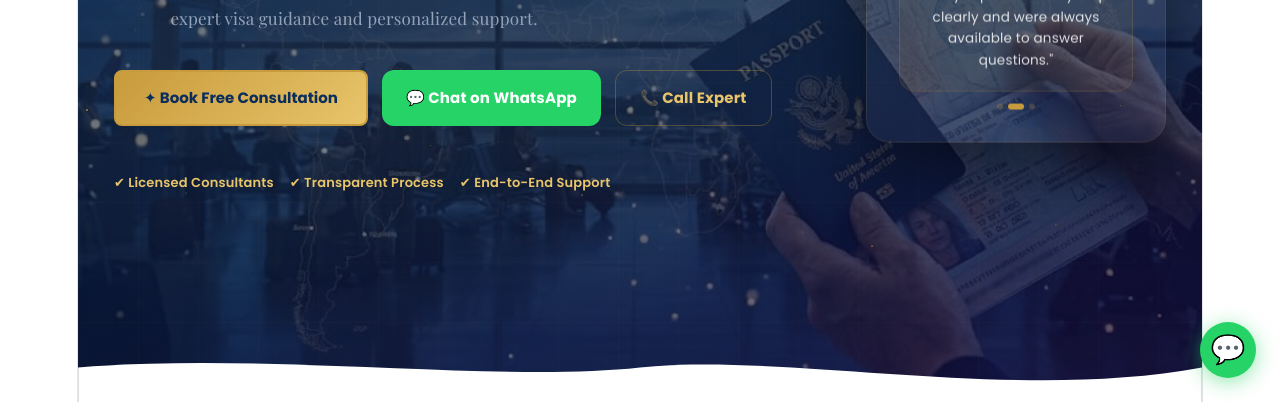
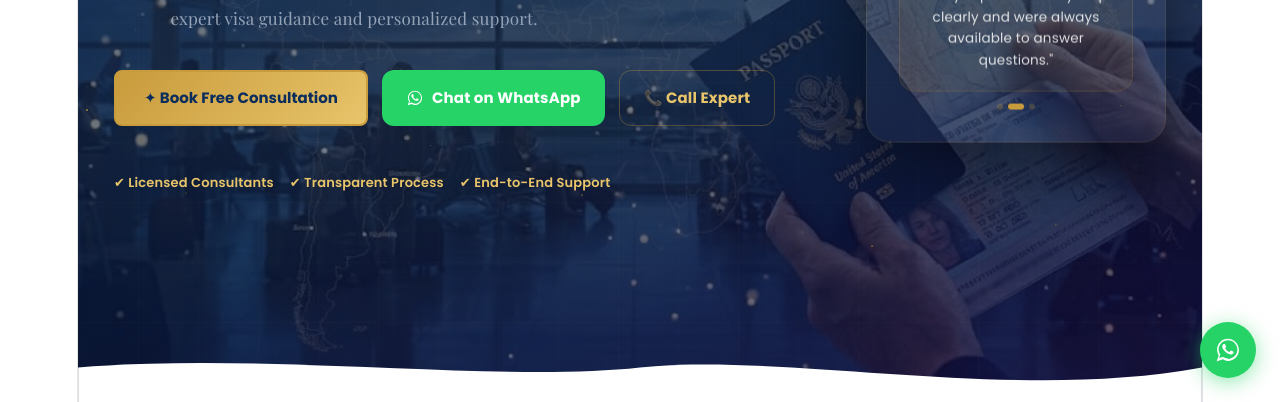
Before and after one commit to hetpatel79/visa-buddies, a React (Vite) app: page / in a window 1280 px wide. Shown: the part 398-800 px from the top of the page. Built offline with nearby package versions, Linux system fonts and the light colour scheme.

Commit message:
Add real WhatsApp/phone number (8160050554) with predefined message and proper SVG icon everywhere; add missing Study Abroad, Business Visa, PR sections so all nav links work

```diff
--- a/src/App.jsx
+++ b/src/App.jsx
@@ -115,6 +115,17 @@ function Stars({ count = 30 }) {
 }
 
 // ── Gold Shimmer Button ────────────────────────────────────────
+const PHONE_NUMBER = "+918160050554";
+const WA_NUMBER = "918160050554";
+const WA_MSG = "Hi Visa Buddies! I'm interested in visa consultation services. Could you please share more details?";
+const WA_LINK = `https://wa.me/${WA_NUMBER}?text=${encodeURIComponent(WA_MSG)}`;
+
+function WhatsAppIcon({ size = 18 }) {
+  return (
+    <svg width={size} height={size} viewBox="0 0 32 32" fill="currentColor"><path d="M16.001 3C9.097 3 3.5 8.597 3.5 15.5c0 2.42.687 4.682 1.878 6.604L3 29l7.073-2.34A12.43 12.43 0 0 0 16 28.5c6.904 0 12.5-5.597 12.5-12.5S22.905 3 16.001 3zm0 22.7c-2.05 0-3.974-.575-5.609-1.572l-.402-.24-4.198 1.39 1.41-4.092-.262-.42A10.18 10.18 0 0 1 5.3 15.5c0-5.91 4.79-10.7 10.7-10.7s10.7 4.79 10.7 10.7-4.79 10.7-10.7 10.7zm5.86-7.99c-.32-.16-1.9-.94-2.196-1.045-.295-.108-.51-.16-.724.16-.214.32-.83 1.045-1.018 1.26-.187.213-.374.24-.694.08-.32-.16-1.352-.498-2.575-1.587-.952-.85-1.595-1.9-1.782-2.22-.187-.32-.02-.493.14-.652.144-.144.32-.374.48-.56.16-.187.213-.32.32-.534.107-.214.053-.4-.027-.56-.08-.16-.724-1.745-.992-2.39-.262-.628-.528-.543-.724-.553l-.617-.011c-.214 0-.56.08-.853.4-.293.32-1.118 1.092-1.118 2.664s1.145 3.09 1.305 3.303c.16.213 2.254 3.44 5.46 4.825.763.33 1.358.527 1.822.674.766.244 1.463.21 2.014.127.614-.092 1.9-.776 2.168-1.526.267-.75.267-1.39.187-1.526-.08-.135-.293-.213-.613-.373z"/></svg>
+  );
+}
+
 function GoldBtn({ children, onClick, style = {}, outline = false }) {
   return (
     <motion.button whileHover={{ scale: 1.05, boxShadow: `0 8px 30px ${C.gold}66` }} whileTap={{ scale: 0.96 }}
@@ -335,11 +346,11 @@ export default function App(){
               <motion.div initial={{ opacity: 0, y: 16 }} animate={{ opacity: 1, y: 0 }} transition={{ duration: 0.5, delay: 0.38 }}
                 style={{ display: "flex", gap: 14, flexWrap: "wrap", marginBottom: 44 }}>
                 <GoldBtn onClick={() => go("assessment")} style={{ fontSize: 15, padding: "14px 28px" }}>✦ Book Free Consultation</GoldBtn>
-                <motion.a href="https://wa.me/91XXXXXXXXXX" target="_blank" rel="noopener noreferrer" whileHover={{ scale: 1.04 }} whileTap={{ scale: 0.97 }}
+                <motion.a href={WA_LINK} target="_blank" rel="noopener noreferrer" whileHover={{ scale: 1.04 }} whileTap={{ scale: 0.97 }}
                   style={{ display: "flex", alignItems: "center", gap: 8, padding: "14px 24px", borderRadius: 12, background: "#25D366", color: "white", fontWeight: 700, fontSize: 15, textDecoration: "none", fontFamily: "Poppins,sans-serif" }}>
-                  💬 Chat on WhatsApp
+                  <WhatsAppIcon /> Chat on WhatsApp
                 </motion.a>
-                <motion.a href="tel:+91XXXXXXXXXX" whileHover={{ scale: 1.04 }} whileTap={{ scale: 0.97 }}
+                <motion.a href={`tel:${PHONE_NUMBER}`} whileHover={{ scale: 1.04 }} whileTap={{ scale: 0.97 }}
                   style={{ display: "flex", alignItems: "center", gap: 8, padding: "14px 24px", borderRadius: 12, border: `1.5px solid ${C.gold}55`, color: C.goldL, fontWeight: 700, fontSize: 15, textDecoration: "none", fontFamily: "Poppins,sans-serif" }}>
                   📞 Call Expert
                 </motion.a>
@@ -573,6 +584,32 @@ export default function App(){
         </div>
       </section>
 
+      {/* ── VISA CATEGORIES ── */}
+      <section style={{ padding: "100px 24px", background: C.white }}>
+        <div style={{ maxWidth: 1100, margin: "0 auto" }}>
+          <Reveal style={{ textAlign: "center", marginBottom: 52 }}>
+            <Label>Our Specializations</Label>
+            <h2 style={{ ...SH, fontSize: 38, fontWeight: 900, color: C.navy, marginBottom: 12 }}>Visa Categories We Handle</h2>
+          </Reveal>
+          <div style={{ display: "grid", gridTemplateColumns: "1fr 1fr 1fr", gap: 28 }} className="g3">
+            {[
+              { id: "study-abroad", icon: "🎓", title: "Study Abroad", desc: "From shortlisting universities to securing your student visa, we guide you through every step — SOPs, LORs, financial documentation, and interview prep — for top study destinations including Canada, UK, Australia, and Europe." },
+              { id: "business-visa", icon: "🏢", title: "Business Visa", desc: "Whether you're attending a conference, exploring investment opportunities, or visiting business partners abroad, our team handles documentation and applications for business and investor visas across major economies." },
+              { id: "pr", icon: "🛂", title: "Permanent Residency (PR)", desc: "Settle abroad for good. We help you navigate points-based and employer-sponsored PR pathways for Canada, Australia, New Zealand, and the UK — from eligibility assessment to final approval." },
+            ].map((c, i) => (
+              <Reveal key={c.id} delay={i * 0.08}>
+                <div id={c.id} style={{ background: C.silver, borderRadius: 18, padding: 30, border: `1px solid ${C.border}`, height: "100%", scrollMarginTop: 90 }}>
+                  <div style={{ fontSize: 38, marginBottom: 14 }}>{c.icon}</div>
+                  <h3 style={{ ...SH, fontSize: 18, fontWeight: 800, color: C.navy, marginBottom: 10 }}>{c.title}</h3>
+                  <p style={{ fontSize: 13.5, color: C.slate, lineHeight: 1.7, marginBottom: 18 }}>{c.desc}</p>
+                  <GoldBtn outline onClick={() => go("assessment")} style={{ fontSize: 13, padding: "9px 18px" }}>Get Started</GoldBtn>
+                </div>
+              </Reveal>
+            ))}
+          </div>
+        </div>
+      </section>
+
       {/* ── FOUNDERS ── */}
       <section style={{ padding: "100px 24px", background: C.silver }}>
         <div style={{ maxWidth: 900, margin: "0 auto" }}>
@@ -763,7 +800,7 @@ export default function App(){
               <div style={{ ...SH, fontWeight: 700, marginBottom: 18, fontSize: 14, color: C.gold, letterSpacing: "1px" }}>Contact</div>
               {[
                 { i: "📍", v: "Office Address, Gujarat, India" },
-                { i: "📞", v: "+91 XXXXX XXXXX" },
+                { i: "📞", v: "+91 81600 50554" },
                 { i: "📧", v: "info@visabuddies.in" },
                 { i: "🌐", v: "www.visabuddies.in" },
               ].map((it) => (
@@ -784,11 +821,11 @@ export default function App(){
       </footer>
 
       {/* ── WhatsApp Float ── */}
-      <motion.a href="https://wa.me/91XXXXXXXXXX" target="_blank" rel="noopener noreferrer"
+      <motion.a href={WA_LINK} target="_blank" rel="noopener noreferrer"
         initial={{ scale: 0 }} animate={{ scale: 1 }} transition={{ delay: 1.5, type: "spring", stiffness: 260, damping: 20 }}
         whileHover={{ scale: 1.15 }} whileTap={{ scale: 0.9 }}
-        style={{ position: "fixed", bottom: 24, right: 24, zIndex: 999, width: 56, height: 56, borderRadius: "50%", background: "#25D366", display: "flex", alignItems: "center", justifyContent: "center", fontSize: 28, boxShadow: "0 4px 20px rgba(37,211,102,0.5)", textDecoration: "none" }}>
-        💬
+        style={{ position: "fixed", bottom: 24, right: 24, zIndex: 999, width: 56, height: 56, borderRadius: "50%", background: "#25D366", display: "flex", alignItems: "center", justifyContent: "center", color: "white", boxShadow: "0 4px 20px rgba(37,211,102,0.5)", textDecoration: "none" }}>
+        <WhatsAppIcon size={28} />
       </motion.a>
 
       {/* ── Back to Top ── */}
```
